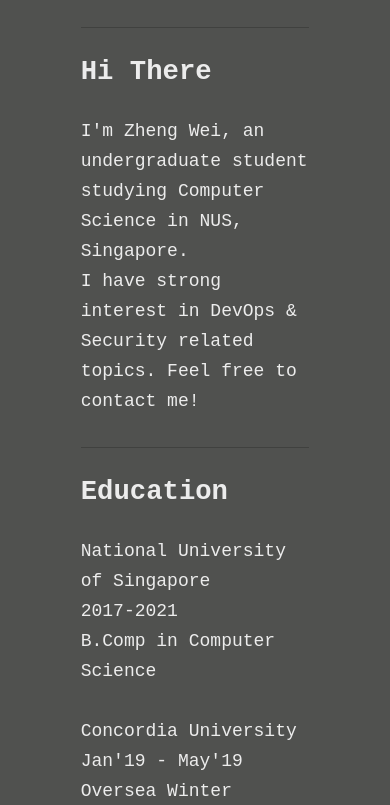
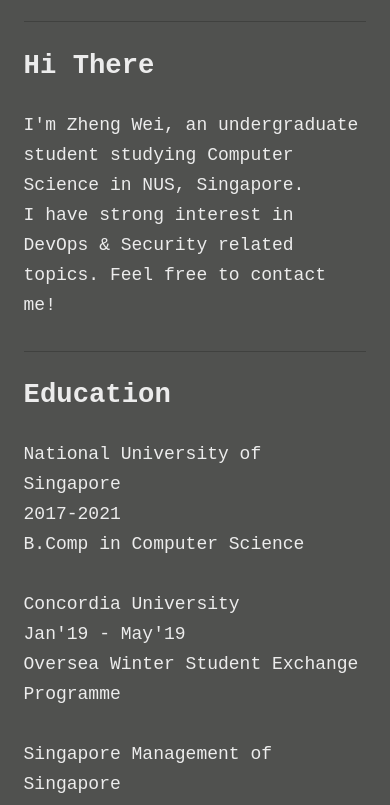
Before and after one commit to Zenious/zenious.github.io, a Gatsby site: page / in a window 390 px wide. Shown: the part 277-1082 px from the top of the page. Built offline with nearby package versions, Linux system fonts and the light colour scheme; Gatsby itself is replaced by a stand-in of ours.

Commit message:
Update view on mobile

```diff
--- a/src/pages/index.tsx
+++ b/src/pages/index.tsx
@@ -18,8 +18,9 @@
     'padding': '0.25rem'
   }}>
   <div style={{
-    'width': '60%',
+    'maxWidth': '1600px',
     'margin': '0 auto',
+    'padding': "0 5%",
     'color' : '#ececec',
 
   }}>
```
